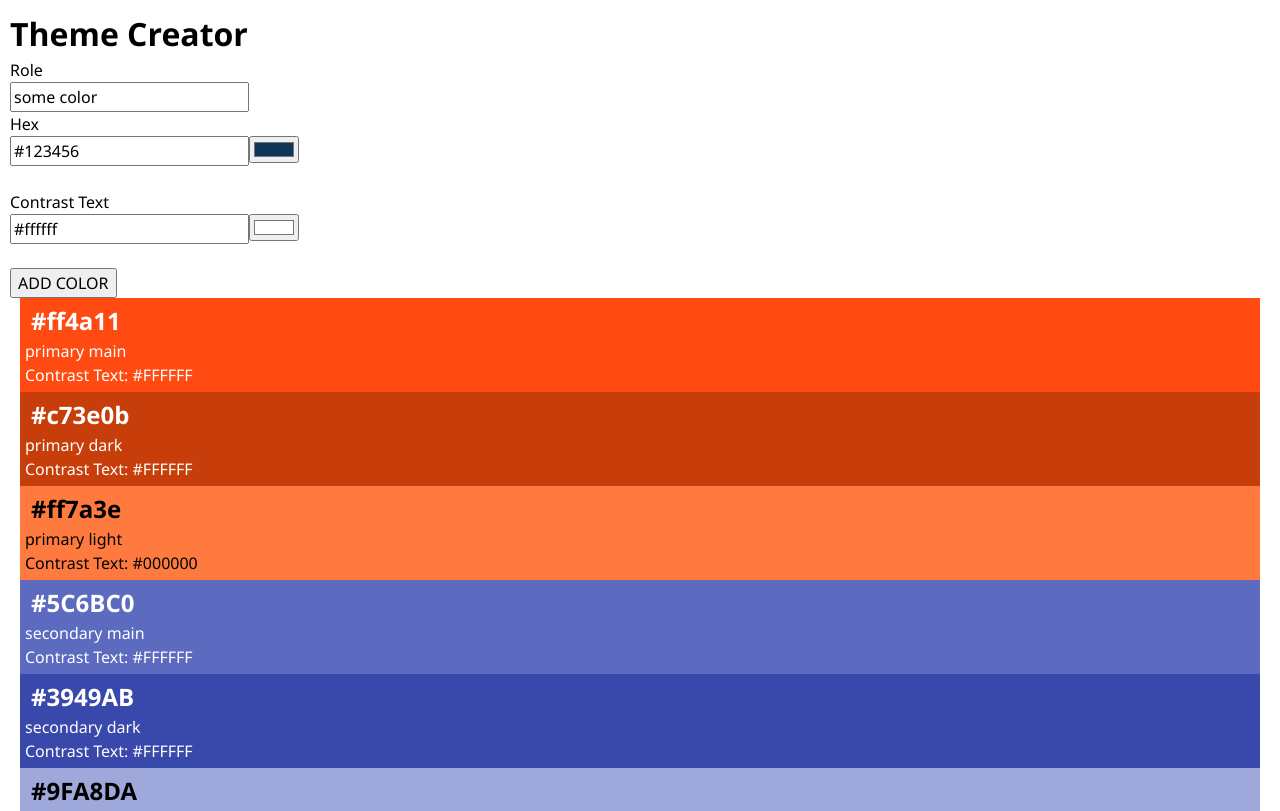
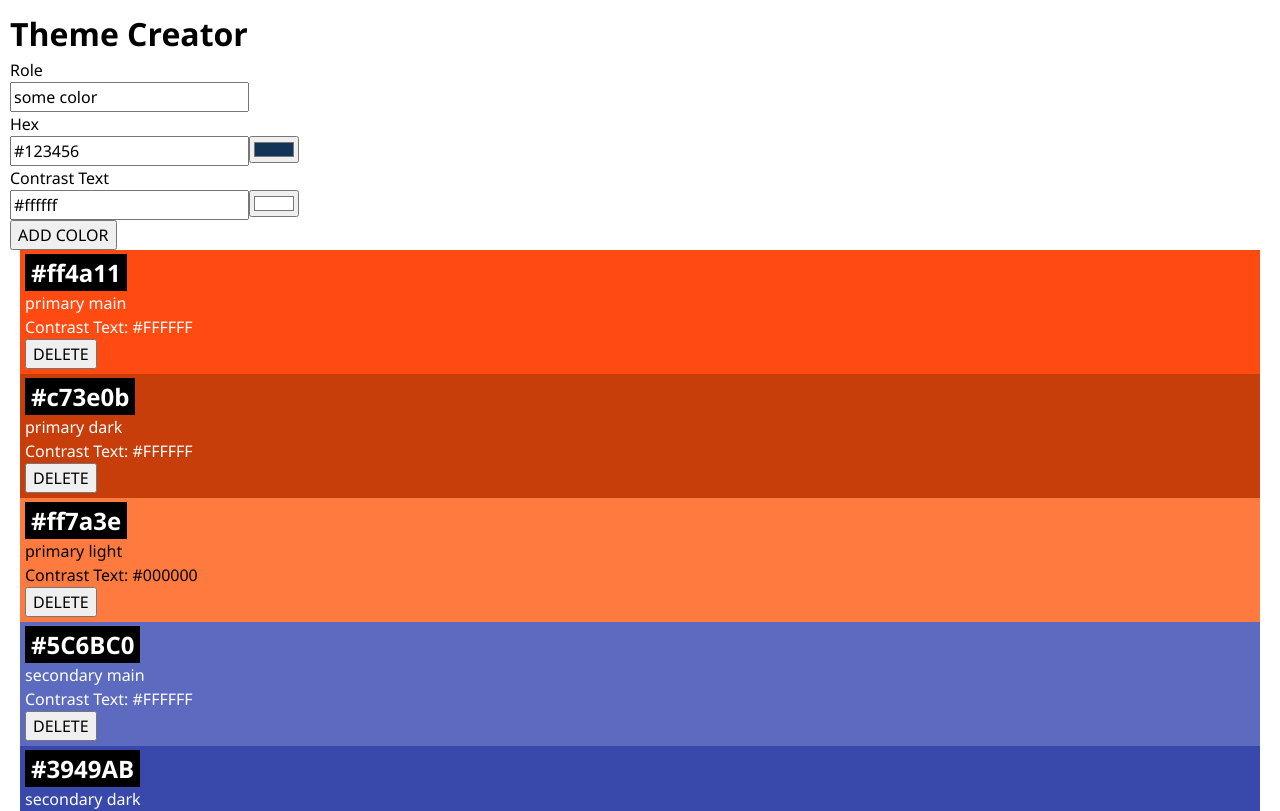
Before and after one commit to RobertPeters89/react-recap-project-4, a React (Vite) app: page / in a window 1280 px wide. Shown: the top 811 px of the page. Built offline with nearby package versions, Linux system fonts and the light colour scheme.

Commit message:
delete a color from the theme

```diff
--- a/src/App.jsx
+++ b/src/App.jsx
@@ -11,12 +11,18 @@
   function handleAddColor(newColor) {
     setColors([{ id: uid(), ...newColor }, ...colors]);
   }
+
+  function handleDeleteColor(id) {
+    setColors(colors.filter((color) => color.id !== id));
+  }
+
   return (
     <>
       <h1>Theme Creator</h1>
       <ColorForm onSubmitColor={handleAddColor} />
+      {colors.length === 0 && <p>No colors... start by adding one!</p>}
       {colors.map((color) => (
-        <Color key={color.id} color={color} />
+        <Color key={color.id} color={color} onDeleteColor={handleDeleteColor} />
       ))}
     </>
   );
--- a/src/Components/Color/Color/Color.css
+++ b/src/Components/Color/Color/Color.css
@@ -3,7 +3,9 @@
   padding: 5px;
 }
 
-.color-card-headline {
+.color-card-highlight {
   display: inline;
   padding: 2px 6px;
+  background-color: black;
+  color: white;
 }
--- a/src/Components/Color/Color/Color.jsx
+++ b/src/Components/Color/Color/Color.jsx
@@ -1,14 +1,28 @@
 import "./Color.css";
+import { useState } from "react";
 
-export default function Color({ color }) {
+export default function Color({ color, onDeleteColor }) {
+  const [showConfirm, setShowConfirm] = useState(false);
+
   return (
     <div
       className="color-card"
       style={{ backgroundColor: color.hex, color: color.contrastText }}
     >
-      <h2 className="color-card-headline">{color.hex}</h2>
+      <h2 className="color-card-highlight">{color.hex}</h2>
       <p>{color.role}</p>
       <p>Contrast Text: {color.contrastText}</p>
+      {showConfirm && <p className="color-card-highlight">Really delete?</p>}
+      {showConfirm && (
+        <button onClick={() => setShowConfirm(false)}>CANCEL</button>
+      )}
+      <button
+        onClick={() =>
+          showConfirm ? onDeleteColor(color.id) : setShowConfirm(true)
+        }
+      >
+        DELETE
+      </button>
     </div>
   );
 }
--- a/src/Components/Color/ColorForm/ColorForm.jsx
+++ b/src/Components/Color/ColorForm/ColorForm.jsx
@@ -30,13 +30,12 @@
         <br />
         <ColorInput id="hex" defaultValue={initialData.hex} />
       </label>
-      <br />
+
       <label htmlFor="contrastText">
         Contrast Text
-        <br />
         <ColorInput id="contrastText" defaultValue={initialData.contrastText} />
       </label>
-      <br />
+
       <button>ADD COLOR</button>
     </form>
   );
```
